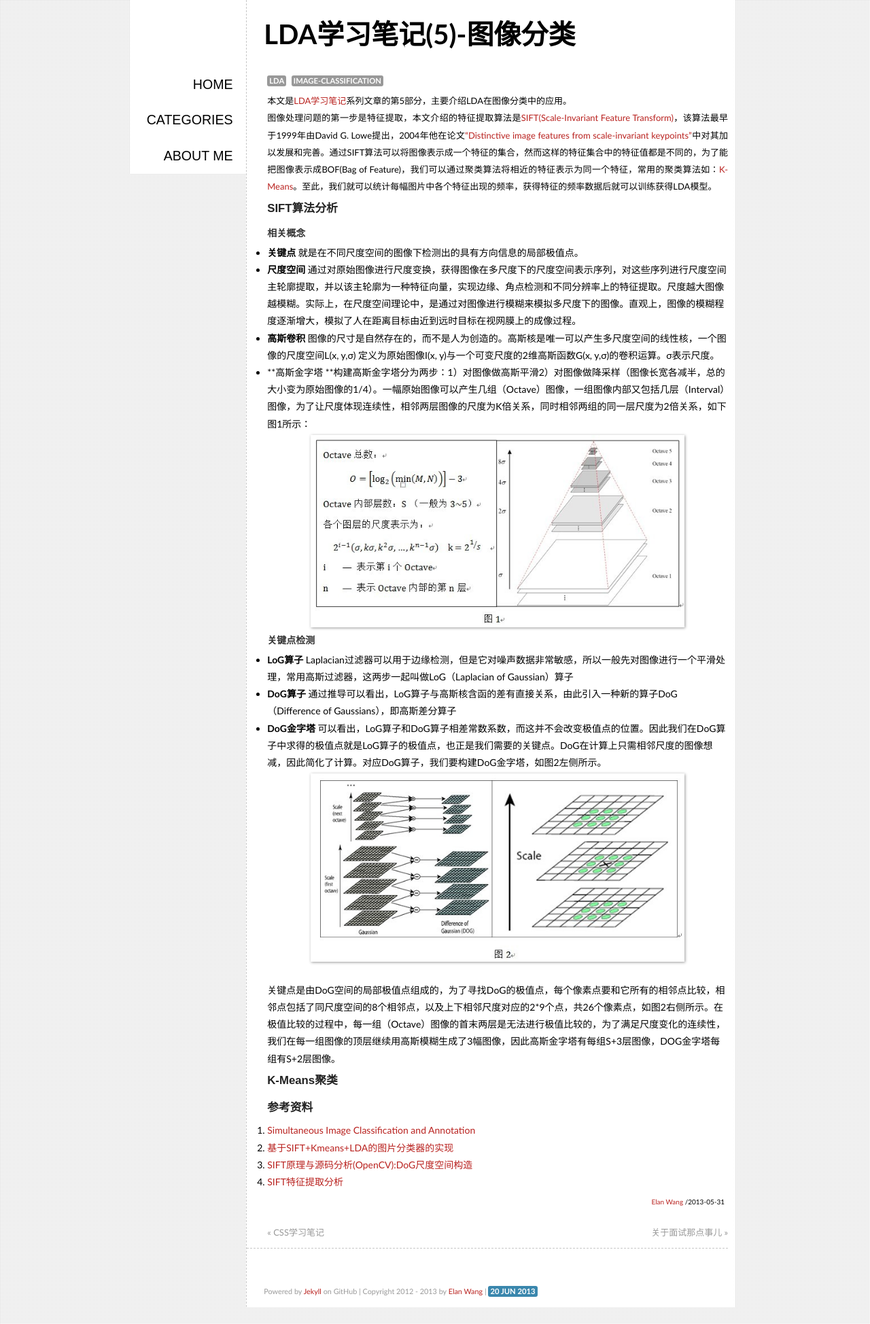
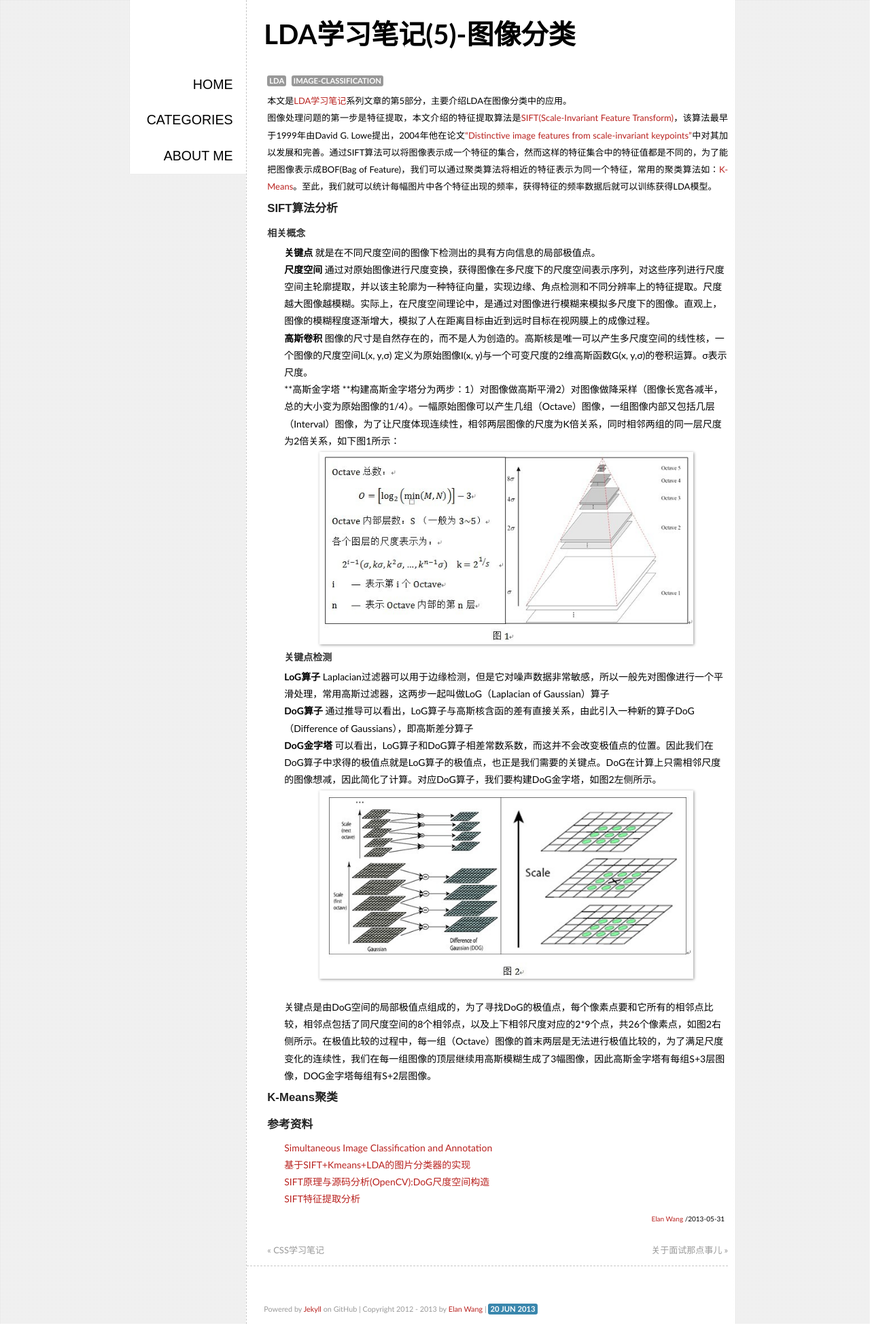
Before and after one commit to elan2wang/note, a Jekyll site: the page built from _posts/2013-05-31-lda-image-classification.md, in a window 1280 px wide. Shown: the whole page at 68% size. Built offline with Jekyll 4.4.1, drawn with Linux system fonts in a browser that asks for light colours; comment, search, counter and statistics services are not loaded; before the commit the page ends 1923 px from its top, so only the background shows below that.

Commit message:
edit style

```diff
--- a/style/note.css
+++ b/style/note.css
@@ -20,7 +20,7 @@ h2{font-family:"Cuprum","Hiragino Sans GB","Microsoft YaHei",sans-serif;font-siz
 h3{font-family:"Cuprum","Hiragino Sans GB","Microsoft YaHei",sans-serif;font-size:1.2em;color:#222;line-height: 2.4em;}
 h4{font-family:"Cuprum","Hiragino Sans GB","Microsoft YaHei",sans-serif;font-size:1.0em;color:#333;line-height: 2.2em;}
 
-ol ul{
+ol,ul{
 	padding-left:25px;
 	list-style:none;
 }
```
